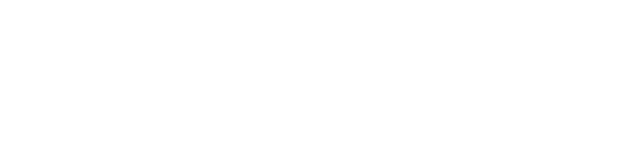
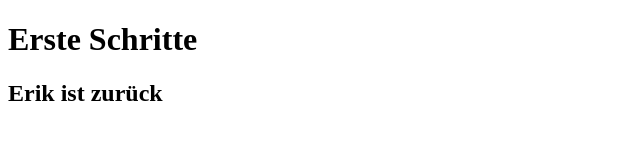
Before and after one commit to Katrin1709/gr1, a plain HTML site: page index.html in a window 1280 px wide. Shown: the whole page, without its empty margins (0-640 px from the left). Drawn offline with Linux system fonts and the light colour scheme.

Commit message:
zweite änderung

```diff
--- a/index.html
+++ b/index.html
@@ -7,6 +7,8 @@
   <title>Document</title>
 </head>
 <body>
+  <h1>Erste Schritte</h1>
+  <h2>Erik ist zurück</h2>
 
 </body>
 </html>
```
